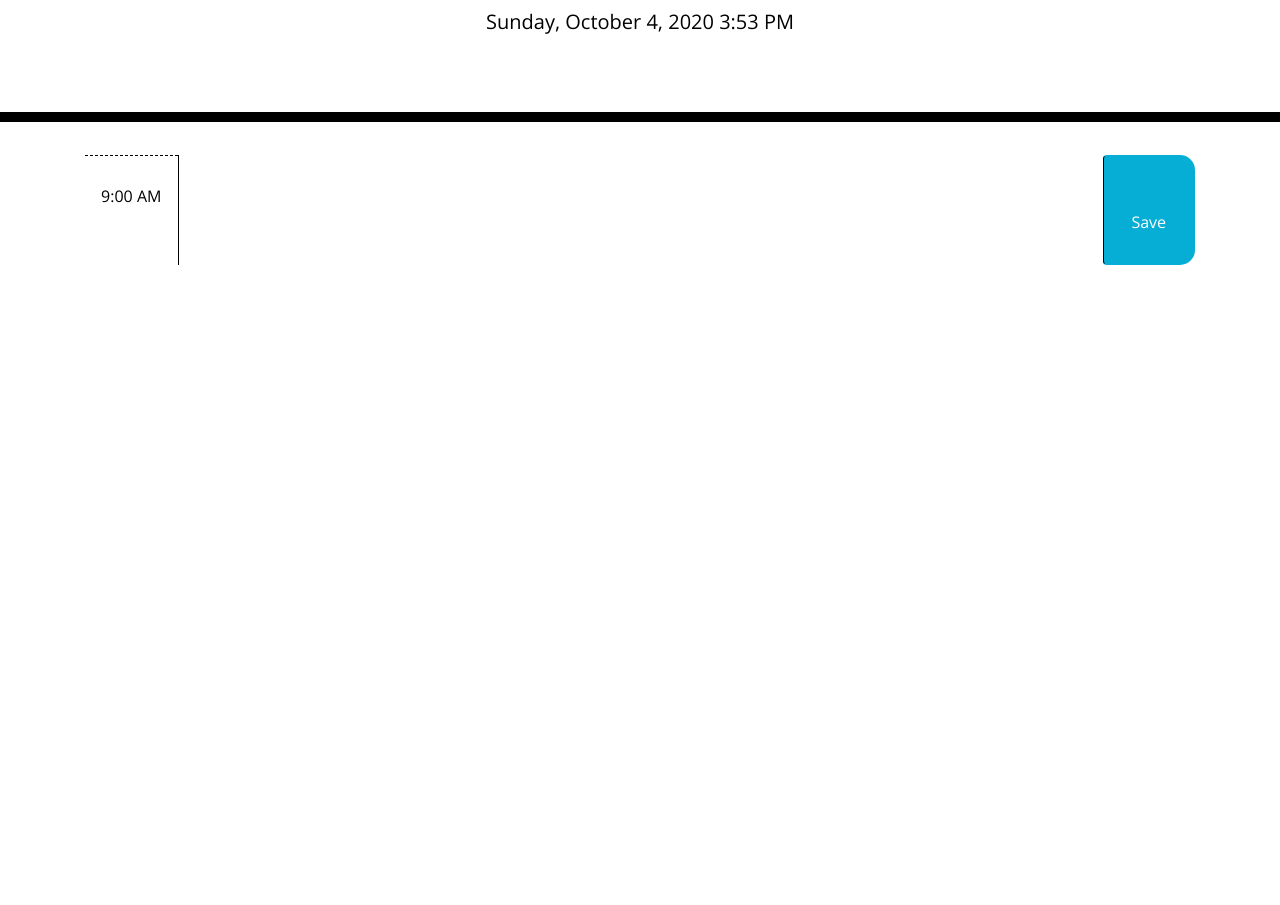
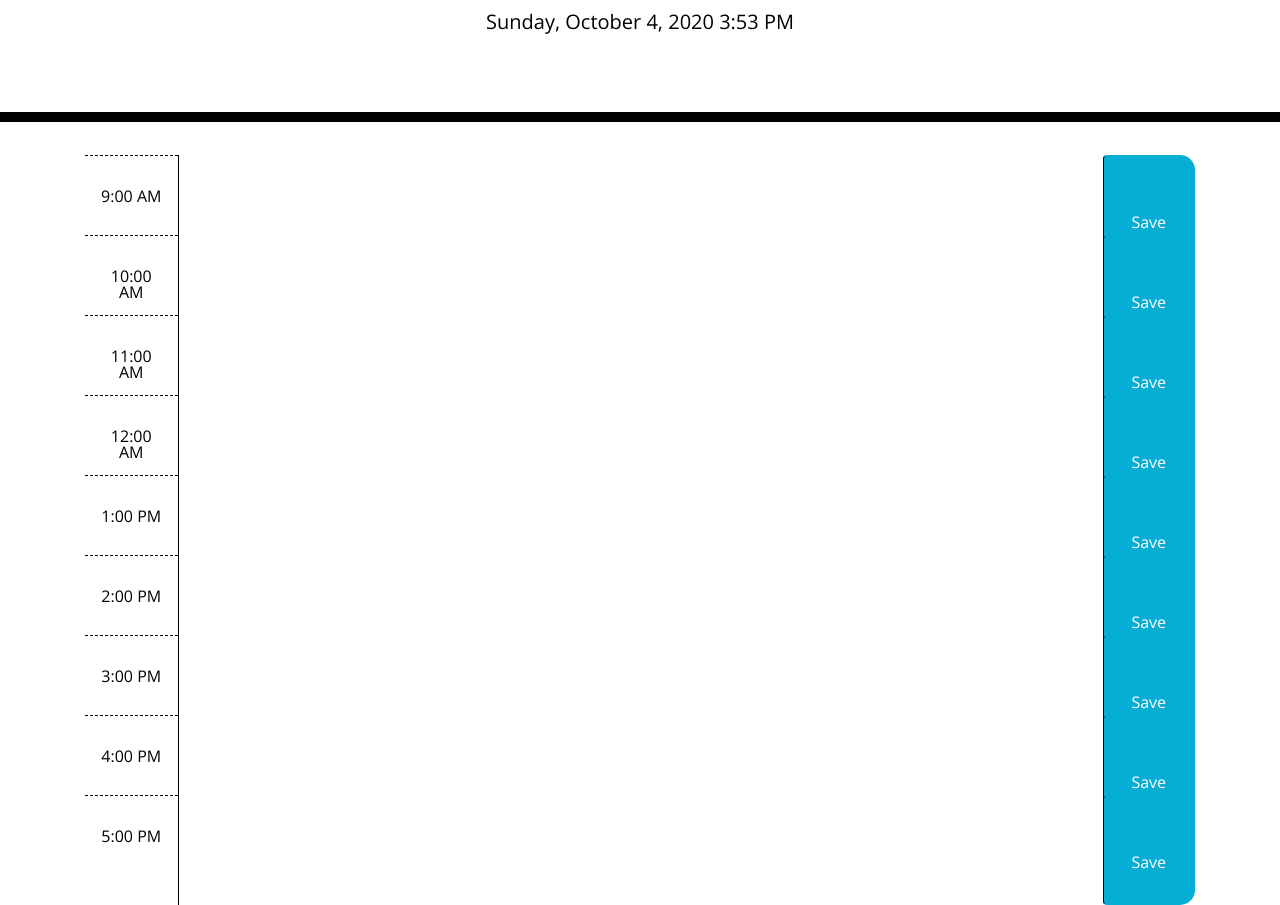
Before and after one commit to sarahlcox/homework_5_workdayscheduler_sbarkley, a plain HTML site: page Develop/index.html in a window 1280 px wide. Shown: the part 182-1087 px from the top of the page. Before the commit the page ends 800 px from the top, so only its background shows below. Drawn offline with nearby package versions, Linux system fonts and the light colour scheme.

Commit message:
was able to get task input area and save button to save to local storage

```diff
--- a/Develop/index.html
+++ b/Develop/index.html
@@ -33,16 +33,87 @@
       <!-- Timeblocks go here -->
             <!-- Create a one row, three column spread for layout using bootstrap. left col will be time from moment api,  middle col will be an input value, right will be a save btn, OR a table layout  -->
             <div class="container">
-              <div id="time1" class="row time-block row1">
+              <div id="time1" class="time-block row row1">
                 <div class="col-md-1 hour">
                   9:00 AM
                 </div>
-                <textarea class="col-md-10 description"></textarea>
+                <textarea class="col-md-10 taskdata"></textarea>
                 <button class="btn saveBtn col-md-1">
                   Save
                 </button>
               </div>
-
+              <div id="time2" class="row time-block row2">
+                <div class="col-md-1 hour">
+                  10:00 AM
+                </div>
+                <textarea class="col-md-10 taskdata"></textarea>
+                <button class="btn saveBtn col-md-1">
+                  Save
+                </button>
+              </div>
+              <div id="time3" class="row time-block row3">
+                <div class="col-md-1 hour">
+                  11:00 AM
+                </div>
+                <textarea class="col-md-10 taskdata"></textarea>
+                <button class="btn saveBtn col-md-1">
+                  Save
+                </button>
+              </div>
+              <div id="time4" class="row time-block row4">
+                <div class="col-md-1 hour">
+                  12:00 AM
+                </div>
+                <textarea class="col-md-10 taskdata"></textarea>
+                <button class="btn saveBtn col-md-1">
+                  Save
+                </button>
+              </div>
+              <div id="time5" class="row time-block row5">
+                <div class="col-md-1 hour">
+                  1:00 PM
+                </div>
+                <textarea class="col-md-10 taskdata"></textarea>
+                <button class="btn saveBtn col-md-1">
+                  Save
+                </button>
+              </div>
+              <div id="time6" class="row time-block row6">
+                <div class="col-md-1 hour">
+                  2:00 PM
+                </div>
+                <textarea class="col-md-10 taskdata"></textarea>
+                <button class="btn saveBtn col-md-1">
+                  Save
+                </button>
+              </div>
+              <div id="time7" class="row time-block row7">
+                <div class="col-md-1 hour">
+                  3:00 PM
+                </div>
+                <textarea class="col-md-10 taskdata"></textarea>
+                <button class="btn saveBtn col-md-1">
+                  Save
+                </button>
+              </div>
+              <div id="time8" class="row time-block row8">
+                <div class="col-md-1 hour">
+                  4:00 PM
+                </div>
+                <textarea class="col-md-10 taskdata"></textarea>
+                <button class="btn saveBtn col-md-1">
+                  Save
+                </button>
+              </div>
+              <div id="time9" class="row time-block row9">
+                <div class="col-md-1 hour">
+                  5:00 PM
+                </div>
+                <textarea class="col-md-10 taskdata"></textarea>
+                <button class="btn saveBtn col-md-1">
+                  Save
+                </button>
+              </div>
             </div>
     </div>
 
--- a/Develop/script.js
+++ b/Develop/script.js
@@ -4,11 +4,29 @@ $(document).ready(function(){
         loadSettings();
     });
   //states current date and puts in header
-$("#currentDay").text(moment().format("LLLL"));
+    $("#currentDay").text(moment().format("LLLL"));
 
-    // //set items in local storage.
+    // //set items in local storage. resource:https://developer.mozilla.org/en-US/docs/Web/JavaScript/Reference/Global_Objects/Object/keys
+        var inputdata = Object.keys(localStorage);
+        for (let i = 0; i < inputdata.length; i++) {
+            var userinput = localStorage.getItem(inputdata[i]);
+            var savetostorage = $("#" + inputdata[i]).find("textarea")
+            savetostorage.val(userinput);
+        }
+        //stop save button from submitting form to save data to text input area
+        $(".saveBtn").on("click", function (e) {
+            e.preventDefault();
+            // console.log(this);
+            var userinput = $(this).siblings(".taskdata").val();
+            var savetostorage = $(this).parent().attr("id");
+
+            localStorage.setItem(savetostorage, userinput);
+        });
 
 
+
+
+    });
 //create fx that will input times into first col of the table from moment needs to repeat for every row
     //Color coding schedule dependant upon hour
     //Need to find amount of hours
@@ -22,5 +40,5 @@ $("#currentDay").text(moment().format("LLLL"));
 
     // //set items in local storage.
     // localStorage.setItem(time, text);
-});//empty row needs to be gray if time past, green if free, red if busy (toggle fx?)
+//empty row needs to be gray if time past, green if free, red if busy (toggle fx?)
     //Color coding schedule dependant upon hour
```
